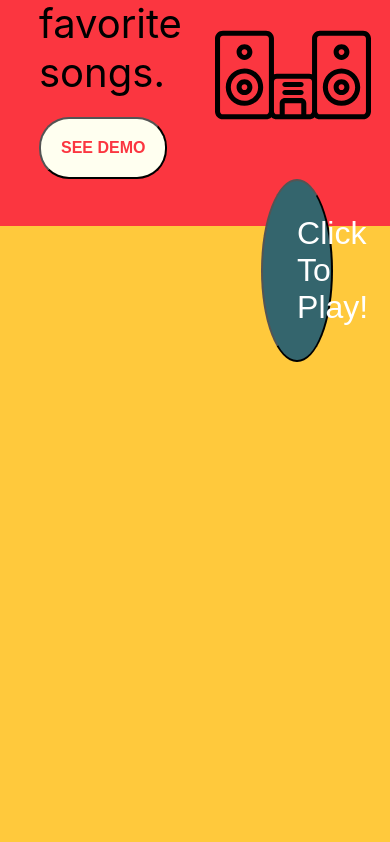
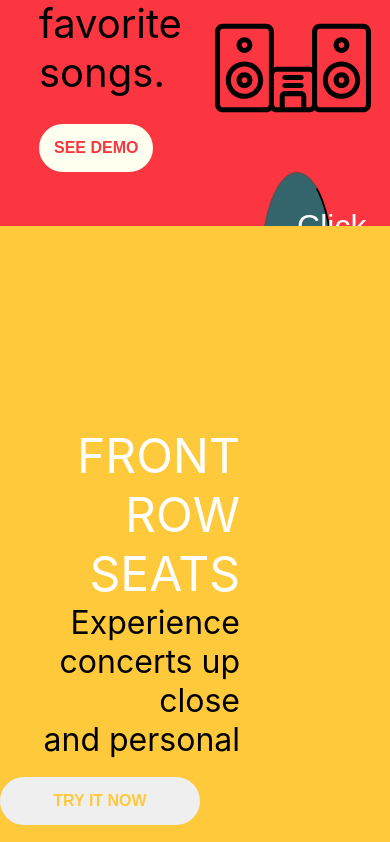
Before and after one commit to yueymiqua/exp-con, a React (Create React App) app: page / in a window 390 px wide. Shown: the part 1462-2304 px from the top of the page. Built offline with nearby package versions, Linux system fonts and the light colour scheme; no server answers.

Commit message:
added responsive designs to pricing page

```diff
--- a/src/App.scss
+++ b/src/App.scss
@@ -1,14 +1,14 @@
 $bg-color: #222;
 .header-font {
-  font-size: 3rem;
+  font-size: 4vw;
 }
 
 .subtext-font {
-  font-size: 2rem;
+  font-size: 2.5vw;
 }
 
 .price-font {
-  font-size: 5rem;
+  font-size: 6vw;
 }
 
 .description {
@@ -22,13 +22,14 @@ $bg-color: #222;
 // Navbar styling
 .navBar {
   position: relative;
+  z-index: 999;
 }
 
 .navBar button {
   position: fixed;
   left: 40px;
   top: 40px;
-  z-index: 10;
+  z-index: 999;
   cursor: pointer;
   background: transparent;
   border: none;
@@ -46,7 +47,7 @@ $bg-color: #222;
   width: 0;
   overflow: hidden;
   max-width: 290px;
-  z-index: 9;
+  z-index: 999;
 }
 
 .menuNav.showMenu {
@@ -162,7 +163,6 @@ $bg-color: #222;
     left: 0.5em;
     -moz-user-select: none;
     user-select: none;
-    // user-drag: none;
   }
   &::before {
     background: transparent;
@@ -213,15 +213,6 @@ $bg-color: #222;
   }
 }
 
-// html,
-// body {
-//   width: 100%;
-//   height: 100%;
-//   -webkit-font-smoothing: antialiased;
-//   -moz-osx-font-smoothing: grayscale;
-//   text-rendering: optimizelegibility;
-// }
-
 body {
   background: $bg-color;
   display: flex;
@@ -234,7 +225,7 @@ a {
 }
 
 .music-component {
-  width: 100vw;
+  width: 90vw;
   height: 100vh;
   padding-left: 10%;
   background-color: #fb3640;
@@ -256,8 +247,9 @@ a {
 }
 
 .demo-button {
-  border-radius: 30px;
-  padding: 20px;
+  border-style: none;
+  border-radius: 25px;
+  padding: 15px;
   background: ivory;
   color: #fb3640;
   font-size: 1rem;
@@ -304,6 +296,40 @@ img[alt='speakerSvg'] {
   margin-bottom: 5vh;
 }
 
+img[alt='front-row-1'] {
+  height: 450px;
+  width: 450px;
+  border-radius: 50%;
+}
+.front-row-1 {
+  position: relative;
+  margin-top: -200px;
+  padding-left: 100px;
+}
+
+img[alt='front-row-2'] {
+  height: 300px;
+  width: 300px;
+  border-radius: 50%;
+}
+.front-row-2 {
+  position: relative;
+  margin-top: -600px;
+  padding-left: 350px;
+}
+
+img[alt='front-row-3'] {
+  height: 400px;
+  width: 400px;
+  border-radius: 50%;
+}
+.front-row-3 {
+  position: relative;
+  padding-left: 925px;
+  margin-top: 50px;
+  overflow: hidden;
+}
+
 .perks-container {
   width: 100vw;
   height: 100vh;
@@ -342,7 +368,8 @@ img[alt='speakerSvg'] {
 .advanced-plan,
 .pro-plan {
   display: inline-block;
-  padding: 0px 100px;
+  padding: 0vw 2vw;
+  max-width: 30vw;
 }
 
 .basic-plan {
@@ -481,7 +508,55 @@ img[alt='speakerSvg'] {
 }
 
 .front-row-seats-container {
+  position: relative;
   background: #ffc93c;
   width: 100vw;
   height: 100vh;
+  overflow: hidden;
 }
+
+.front-row-header {
+  position: relative;
+  text-align: right;
+  padding-top: 200px;
+  padding-right: 150px;
+  font-size: 3rem;
+  color: white;
+}
+
+.front-row-description {
+  position: relative;
+  font-size: 2rem;
+  color: black;
+}
+
+.front-row-button {
+  position: relative;
+  font-size: 1rem;
+  margin-right: 15vw;
+  width: 200px;
+  padding: 15px;
+  border-radius: 25px;
+  border-style: none;
+  color: #ffc93c;
+  cursor: pointer;
+  z-index: 10;
+}
+
+.front-row-photos {
+  position: relative;
+  z-index: -10;
+}
+
+.front-row-seats-container {
+  position: relative;
+  z-index: 10;
+}
+
+.go-to-pricing {
+  color: #ffc93c;
+}
+
+.hide {
+  display: none;
+}
--- a/src/components/FrontRowSeats.js
+++ b/src/components/FrontRowSeats.js
@@ -1,9 +1,37 @@
-import React from 'react';
+import React, {useState} from 'react';
+import frontrow1 from '../IMG/frontrow1.png';
+import frontrow2 from '../IMG/frontrow2.png';
+import frontrow3 from '../IMG/frontrow3.png';
 
 function FrontRowSeats() {
+
+  const [isHidden, setIsHidden] = useState(true);
+
+  const handleMouseOver = () => {
+    setIsHidden(false);
+  }
+
+  const handleMouseLeave = () => {
+    setIsHidden(true);
+  }
+
   return (
     <div className="front-row-seats-container">
-
+      <div className="front-row-header">FRONT ROW SEATS
+        <div className="front-row-description">Experience concerts up close</div>
+        <div className="front-row-description">and personal</div>
+        <button className="front-row-button" onMouseOver={handleMouseOver} onMouseLeave={handleMouseLeave}><strong><a href="/pricing" className="go-to-pricing">TRY IT NOW</a></strong></button>
+      </div>
+      <div className={`front-row-photos`}></div>
+        <div className={`front-row-1 ${isHidden?" hide":""}`}>
+          <img src={frontrow1} alt="front-row-1"/>
+        </div>
+        <div className={`front-row-2 ${isHidden?" hide":""}`}>
+          <img src={frontrow2} alt="front-row-2"/>
+        </div>
+        <div className={`front-row-3 ${isHidden?" hide":""}`}>
+          <img src={frontrow3} alt="front-row-3"/>
+        </div>
     </div>
   )
 }
```
